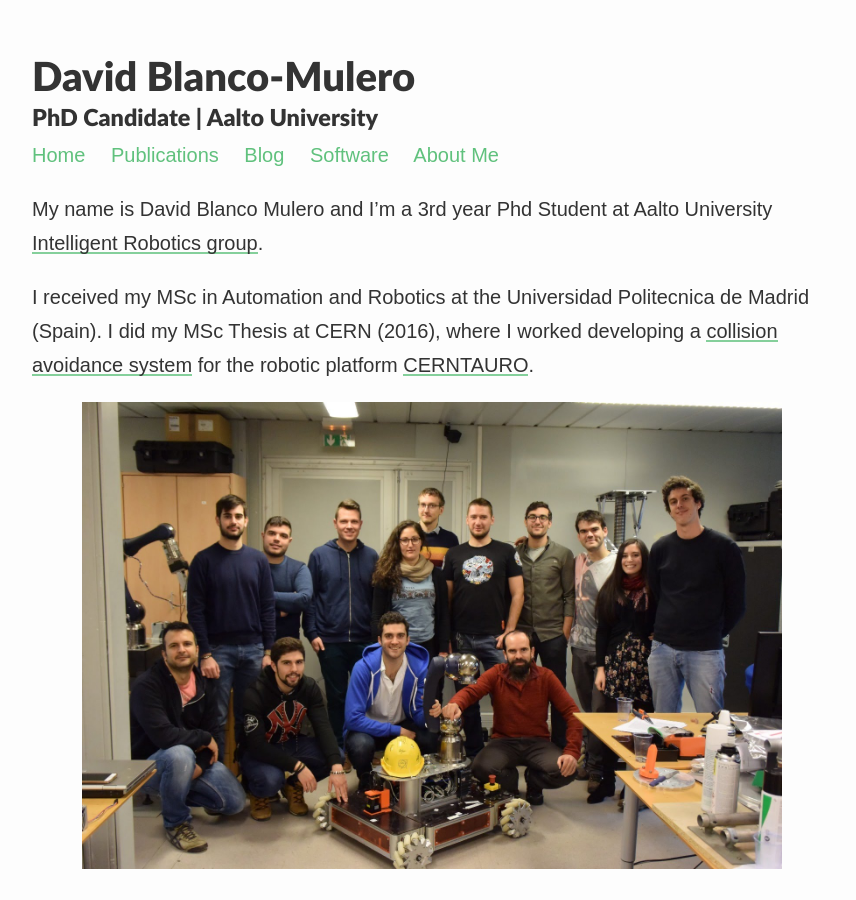
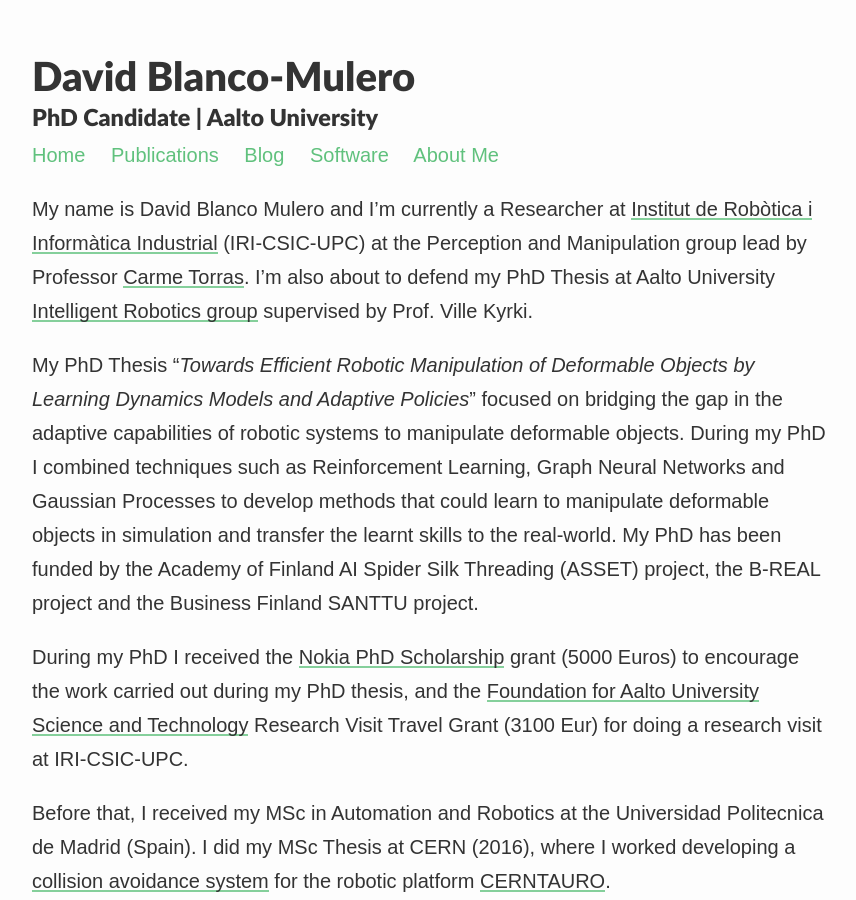
Before and after one commit to dblanm/dblanm.github.io, a Jekyll site: the page built from docs/about/index.md, in a window 1280 px wide and 900 px high. Shown: the whole window, without its empty margins (208-1064 px from the left). Built offline with Jekyll 4.4.1, drawn with Linux system fonts in a browser that asks for light colours; nearby versions of some CDN libraries; some of the changed text lies outside the part shown.

Commit message:
Update 2024.

```diff
--- a/docs/about/index.md
+++ b/docs/about/index.md
@@ -1,11 +1,25 @@
 ---
 layout: default
 ---
-My name is David Blanco Mulero and I'm a 3rd year Phd Student
-at Aalto University [Intelligent Robotics group](https://irobotics.aalto.fi/).
+My name is David Blanco Mulero and I'm currently a Researcher at
+[Institut de Robòtica i Informàtica Industrial](https://www.iri.upc.edu/) (IRI-CSIC-UPC) at the Perception and Manipulation
+group lead by Professor [Carme Torras](http://www.iri.upc.edu/people/torras).
+I'm also about to defend my PhD Thesis at Aalto University [Intelligent Robotics group](https://irobotics.aalto.fi/) supervised by Prof. Ville Kyrki.
 
+My PhD Thesis "_Towards Efficient Robotic Manipulation of Deformable Objects by Learning Dynamics Models and Adaptive Policies_"
+focused on bridging the gap in the adaptive capabilities of robotic systems to manipulate deformable objects.
+During my PhD I combined techniques such as Reinforcement Learning, Graph Neural Networks and Gaussian Processes
+to develop methods that could learn to manipulate deformable objects in simulation and transfer the learnt skills
+to the real-world.
+My PhD has been funded by the Academy of Finland AI Spider Silk Threading (ASSET) project, the B-REAL project and the
+Business Finland SANTTU project.
 
-I received my MSc in Automation and Robotics at the Universidad Politecnica de Madrid (Spain).
+During my PhD I received the [Nokia PhD Scholarship](https://nokiafoundation.com/grants/nokia-scholarship/) grant
+(5000 Euros) to encourage the work carried out during my PhD thesis, and the
+[Foundation for Aalto University Science and Technology](https://www.aalto.fi/en/foundation-for-aalto-university-science-and-technology)
+Research Visit Travel Grant (3100 Eur) for doing a research visit at IRI-CSIC-UPC.
+
+Before that, I received my MSc in Automation and Robotics at the Universidad Politecnica de Madrid (Spain).
 I did my  MSc Thesis at CERN (2016), where I worked developing a [collision avoidance system](https://doi.org/10.1145/3068796.3068800)
 for the robotic platform [CERNTAURO](https://ieeexplore.ieee.org/document/8391705).
 {% include image.html url="../assets/images/cerntauro.jpg" description="" width="700px" align="center" %}
@@ -23,14 +37,10 @@
 which is one of the projects I worked on.
 
 After my time in industry and working close to research, I decided to step up and move to Academia.
-I started at Aalto University as a Research Assistant (2019) to continue as a PhD Candidate.
-My PhD is funded by the AI Spider Silk Threading (ASSET) project.
-The project goal is to mimic the natural spider pultrusion process
-via robotic micro-manipulation and reinforcement learning.
 
 
 On my free time, aside of electronic and ML projects, I really enjoy bouldering.
-I started bouldering on 2019 and I'm currently targeting a 6-C.
+I started bouldering on 2019 and doing lead climbing on 2022.
 
 Here a photo of one of my 6-A successes :)
 {% include image.html url="../assets/images/bouldering.jpeg" description="" width="300px" align="center" %}
```
Also changed, not shown: docs/index.md (+4 -2 lines).
